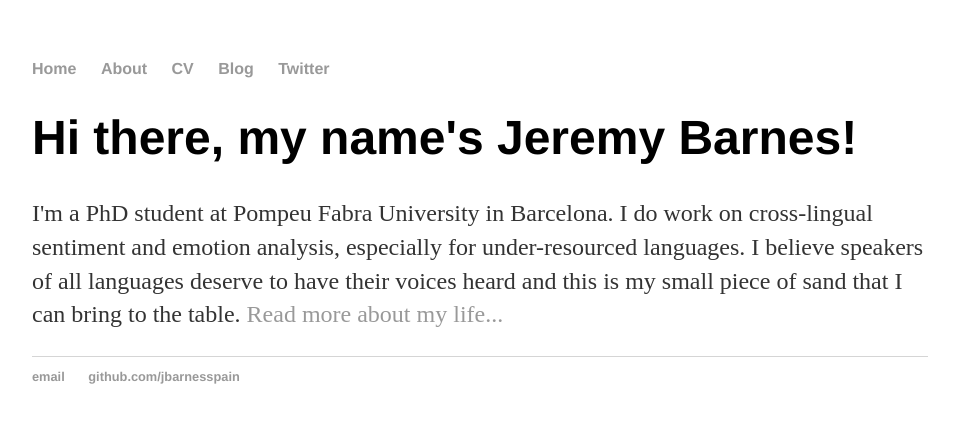
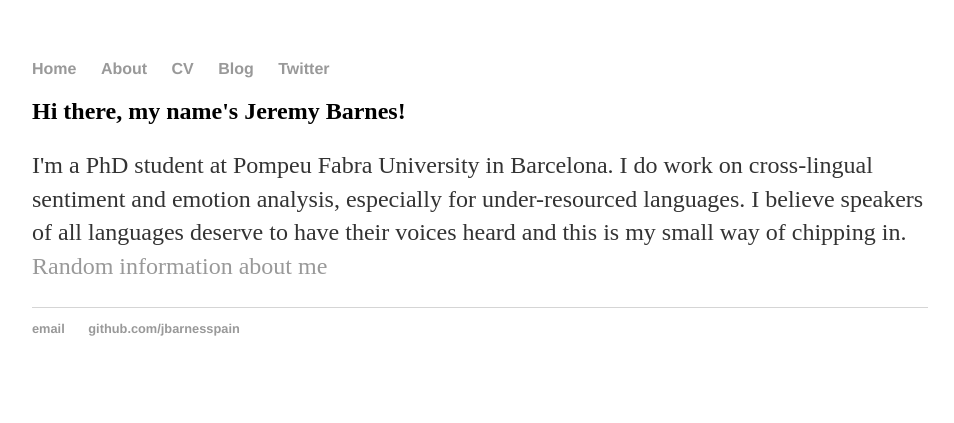
Before and after one commit to jerbarnes/jbarnesspain.github.io, a Jekyll site: the page built from index.html, in a window 1280 px wide. Shown: the top 423 px of the page, without its empty margins (160-1114 px from the left). Built offline with Jekyll 4.4.1, drawn with Linux system fonts in a browser that asks for light colours.

Commit message:
Update index.html

```diff
--- a/index.html
+++ b/index.html
@@ -3,8 +3,8 @@ layout: default
 title: Jeremy Barnes
 ---
 <div class="blurb">
-	<h1>Hi there, my name's Jeremy Barnes!</h1>
+	<h2>Hi there, my name's Jeremy Barnes!</h2>
 				<p>I'm a PhD student at Pompeu Fabra University in Barcelona. I do work on cross-lingual sentiment and emotion analysis,
         especially for under-resourced languages. I believe speakers of all languages deserve to have their voices
-        heard and this is my small piece of sand that I can bring to the table. <a href="/about">Read more about my life...</a></p>
+        heard and this is my small way of chipping in. <a href="/about">Random information about me</a></p>
 </div><!-- /.blurb -->
```
